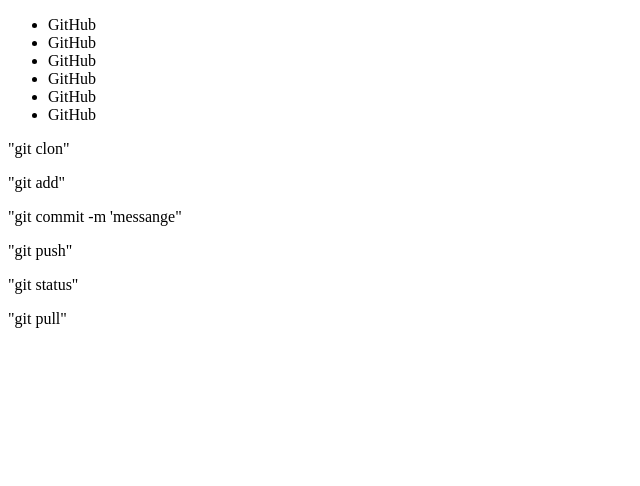
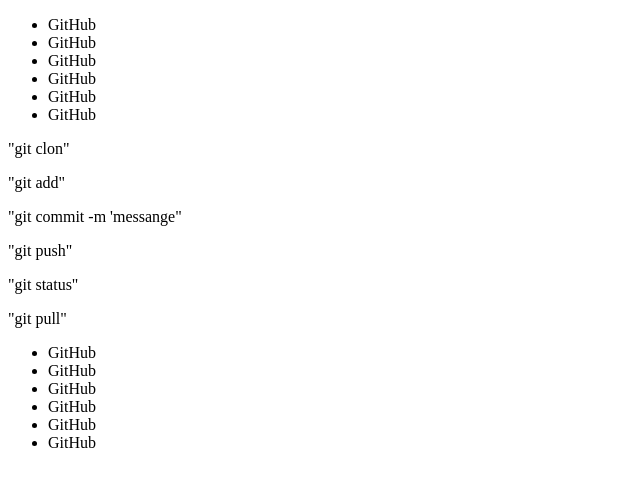
Before and after one commit to AlexDev707/Test, a plain HTML site: page TASK1/index.html in a window 1280 px wide. Shown: the whole page, without its empty margins (0-640 px from the left). Drawn offline with Linux system fonts and the light colour scheme.

Commit message:
added new

```diff
--- a/TASK1/index.html
+++ b/TASK1/index.html
@@ -23,5 +23,14 @@
      <p>"git status"</p>
      <p>"git pull"</p>
 
+     <ul>
+        <li>GitHub</li>
+        <li>GitHub</li>
+        <li>GitHub</li>
+        <li>GitHub</li>
+        <li>GitHub</li>
+        <li>GitHub</li>
+    </ul>
+
 </body>
 </html>
```
